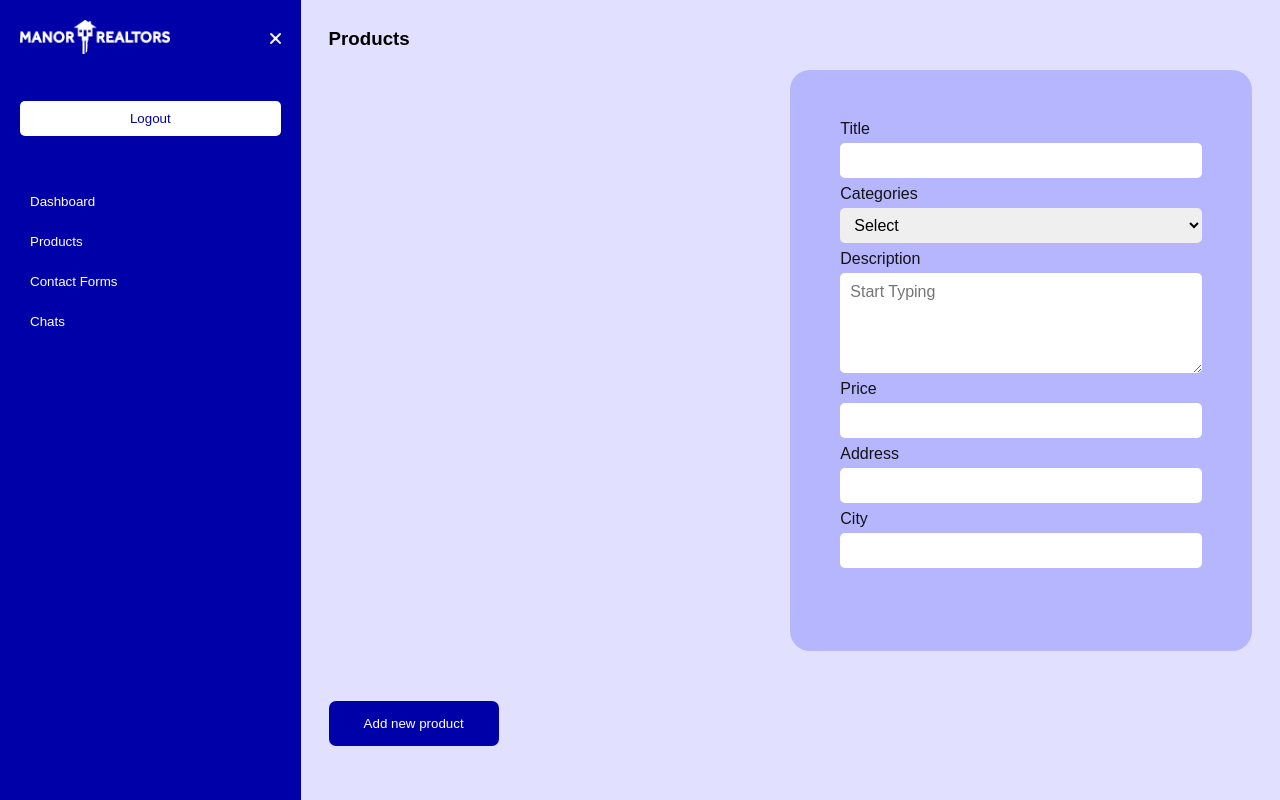
After one commit to toluloperb/Enviro, a PHP site: page /admin/products in a window 1280 px wide. The commit adds this page. Run offline with PHP 8.4, Linux system fonts and the light colour scheme; the visitor is signed in with stand-in values (Sample User, id 1); some libraries are stand-ins or nearby versions; some web fonts are replaced.

Commit message:
Admin Side Updated

```diff
--- a/admin/assets/css/mainAdmin.css
+++ b/admin/assets/css/mainAdmin.css
@@ -80,6 +80,7 @@ body {
     padding: 20px;
     display: flex;
     flex-direction: column;
+    overflow: auto;
 }
 
 .set {
@@ -417,7 +418,7 @@ body {
     justify-content: space-between;
 }
 
-.top_top form button {
+.top_top form button, .addProduct {
     background-color: red;
     border-radius: 7px;
     padding: 6px 12px 6px 12px;
@@ -438,3 +439,64 @@ body {
 .read_mail p {
     margin-bottom: 10px;
 }
+
+.addproductForm {
+    width: 100%;
+    height: 100%;
+    /* background: #131313; */
+    margin-top: 20px;
+    display: flex;
+    flex-direction: row;
+}
+
+.productsThen {
+    display: flex;
+    flex-direction: column;
+}
+
+.imgPart {
+    width: 50%;
+    height: 100%;
+    /* background-color: var(--before-main); */
+}
+
+.descPart {
+    width: 50%;
+    height: auto;
+    background-color: #b6b6ff;
+    padding: 50px;
+    border-radius: 20px;
+    padding-bottom: 0 !important;
+    margin-bottom: 50px;
+}
+
+.descPart div {
+    display: flex;
+    flex-direction: column;
+    margin-bottom: 7px;
+}
+
+.descPart div label {
+    margin-bottom: 5px;
+    color: #131313;
+}
+
+.descPart div input, .descPart div textarea, .descPart div select {
+    height: 35px;
+    border: none;
+    border-radius: 5px;
+    outline: none;
+    font-size: 12pt;
+    padding-left: 10px;
+    font-family: var(--font-family);
+}
+
+.descPart div textarea {
+    height: 100px;
+    padding-top: 10px;
+}
+
+.addProduct {
+    background-color: #0000A8;
+    padding: 15px 35px 15px 35px;
+}
--- a/admin/includes/sidebar.php
+++ b/admin/includes/sidebar.php
@@ -13,7 +13,7 @@
 
         <li class="menu-item">
             <a href="index">Dashboard</a>
-            <a href="">Products</a>
+            <a href="products">Products</a>
             <a href="contact_forms">Contact Forms</a>
             <a href="chats">Chats</a>
         </li>
--- /dev/null
+++ b/admin/products.php
@@ -0,0 +1,74 @@
+<?php
+    session_start();
+    if (isset($_SESSION['auth']))
+    {
+        include("includes/header.php");
+        include("includes/navbar.php");
+        include("includes/sidebar.php");
+
+        ?>
+                <div class="content">
+                    <button id="open_sidebar"><img src="assets/images/open_btn.png" alt=""></button>
+
+                    <div class="then productsThen">
+                        <h3>Products</h3>
+
+                        <form action="" method="post">
+                            <div class="addproductForm">
+                                <div class="imgPart">
+
+                                </div>
+                                <div class="descPart">
+                                    <div>
+                                        <label for="">Title</label>
+                                        <input type="text" name="title" required>
+                                    </div>
+
+                                    <div>
+                                        <label for="">Categories</label>
+                                        <select name="category" id="" required>
+                                            <option value="" selected disabled>Select</option>
+                                            <option value="1 Bedroom Apartment">1 Bedroom Apartment</option>
+                                            <option value="2 Bedroom Apartment">2 Bedroom Apartment</option>
+                                            <option value="3 Bedroom Apartment">3 Bedroom Apartment</option>
+                                            <option value="4 Bedroom Apartment">4 Bedroom Apartment</option>
+                                        </select>
+                                    </div>
+
+                                    <div>
+                                        <label for="">Description</label>
+                                        <textarea name="description" placeholder="Start Typing" required></textarea>
+                                    </div>
+
+                                    <div>
+                                        <label for="">Price</label>
+                                        <input type="text" name="price" required>
+                                    </div>
+
+                                    <div>
+                                        <label for="">Address</label>
+                                        <input type="text" name="address" required>
+                                    </div>
+
+                                    <div style="margin-bottom: 0px;">
+                                        <label for="">City</label>
+                                        <input type="text" name="city" required>
+                                    </div>
+                                </div>
+                            </div>
+                            <button class="addProduct" type="submit" name="addProduct">Add new product</button>
+                            <br><br>
+                        </form>
+                    </div>
+                </div>
+            </div>
+        <?php
+
+        include("includes/footer.php");
+    }
+    else
+    {
+        header("Location: login?error=Login to continue");
+        exit();
+    }
+?>
--- a/functions/adminFunction.php
+++ b/functions/adminFunction.php
@@ -5,8 +5,9 @@
     if(isset($_POST["endSession"]))
     {
         $session_id = $_POST["sessionId"];
+        $session_status = "Ended";
 
-        $endSessionId = "UPDATE user_sessions SET session_status = 'Ended' WHERE session_id = '$session_id'";
+        $endSessionId = "UPDATE user_sessions SET session_status = '$session_status' WHERE session_id = '$session_id'";
         $endSessionIdRun = mysqli_query($con, $endSessionId);
 
         if($endSessionIdRun)
```
